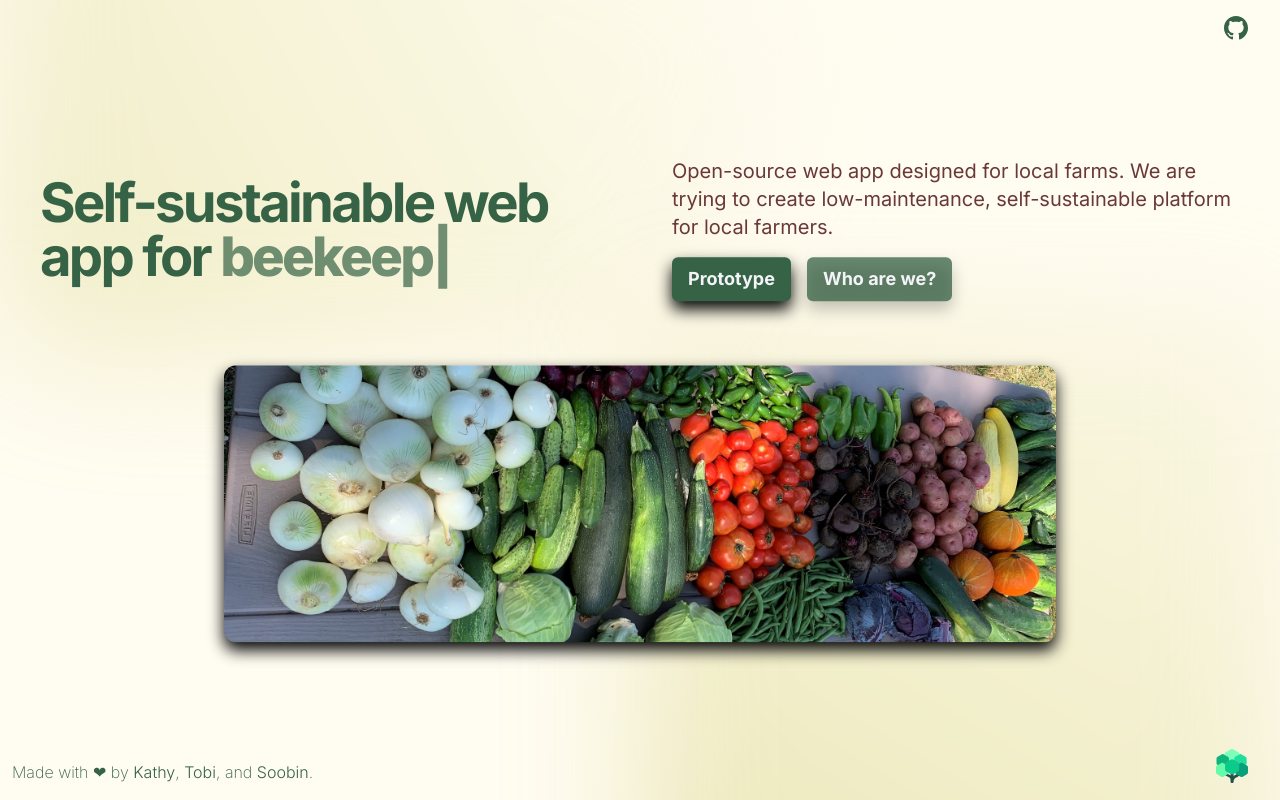
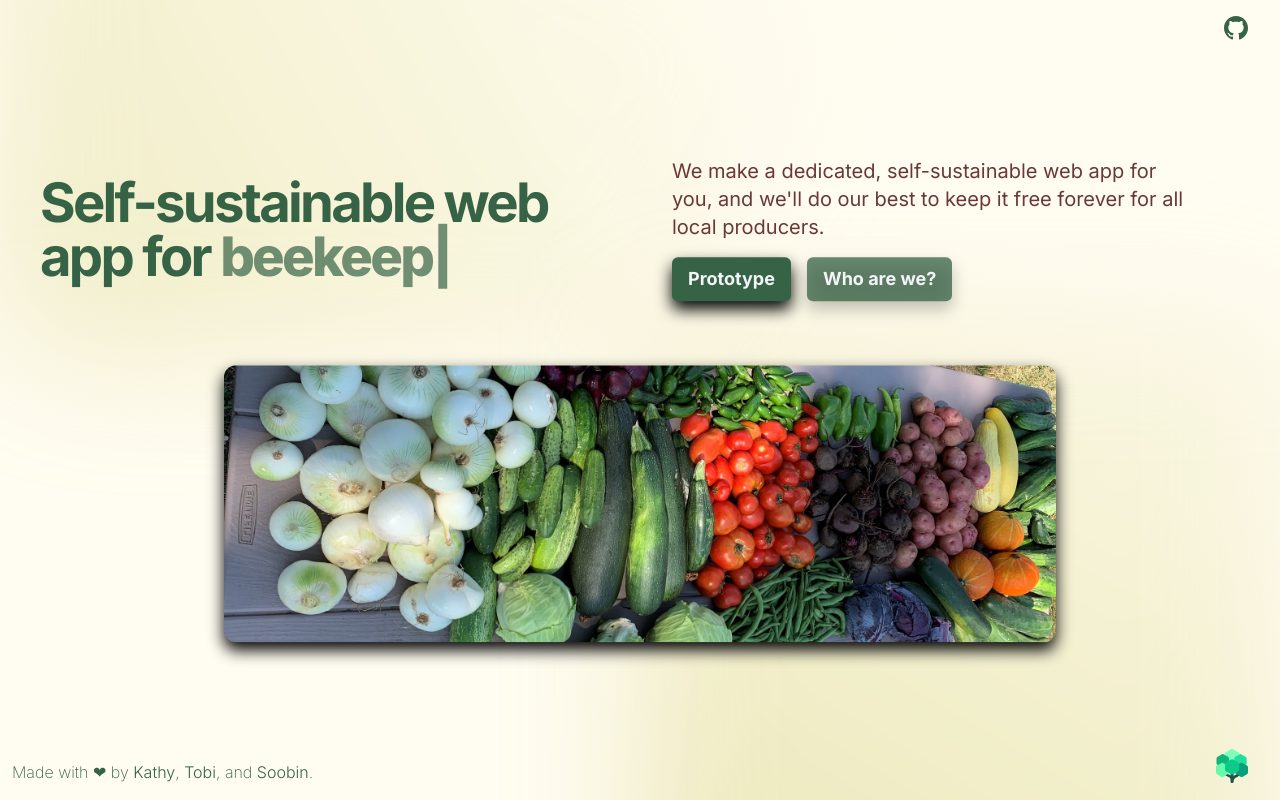
Before and after one commit to soobinrho/GoodLifeFarms, a Next.js app: page / in a window 1280 px wide. Built offline with nearby package versions, Linux system fonts and the light colour scheme.

Commit message:
refactor: better one-liner of our mission

```diff
--- a/src/components/landing-page.tsx
+++ b/src/components/landing-page.tsx
@@ -38,9 +38,8 @@ export default function LandingPage() {
               </div>
               <div className='flex flex-col items-start space-y-4'>
                 <p className='mx-auto max-w-[700px] text-pretty text-primary-3 md:text-xl'>
-                  Open-source web app designed for local farms. We are trying to
-                  create low-maintenance, self-sustainable platform for local
-                  farmers.
+                  We make a dedicated, self-sustainable web app for you, and we'll do our best
+                  to keep it free forever for all local producers.
                 </p>
                 <div className='space-x-4'>
                   <Link
```
